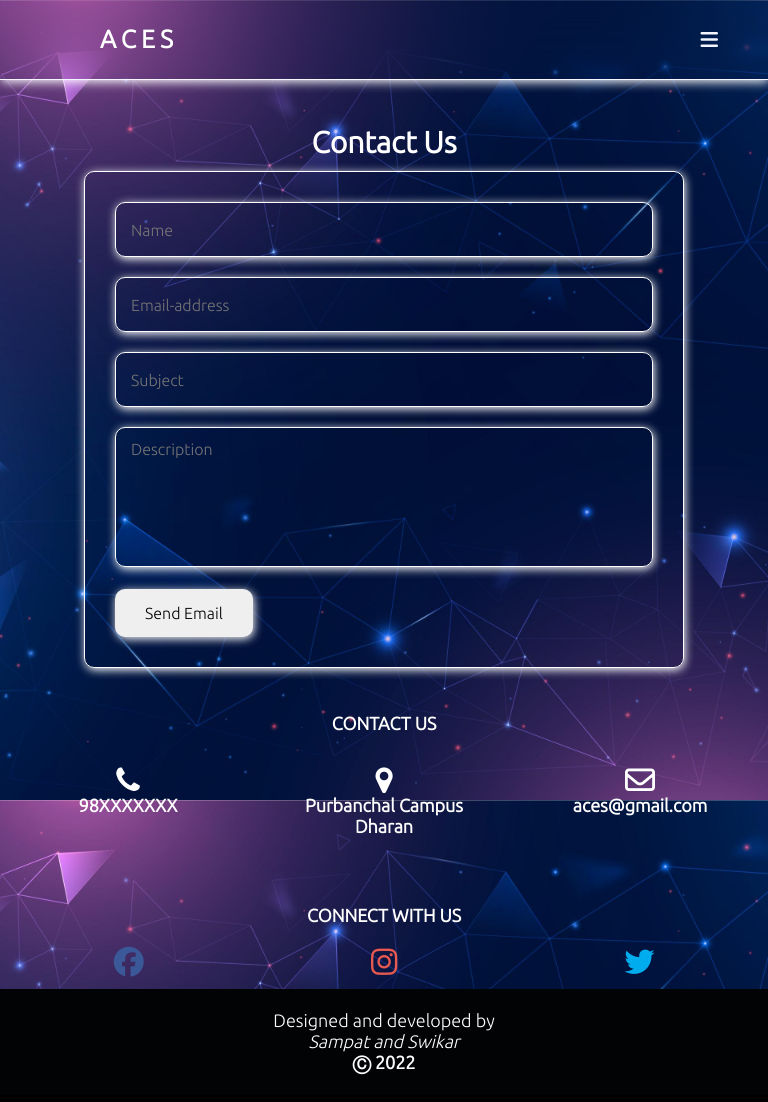
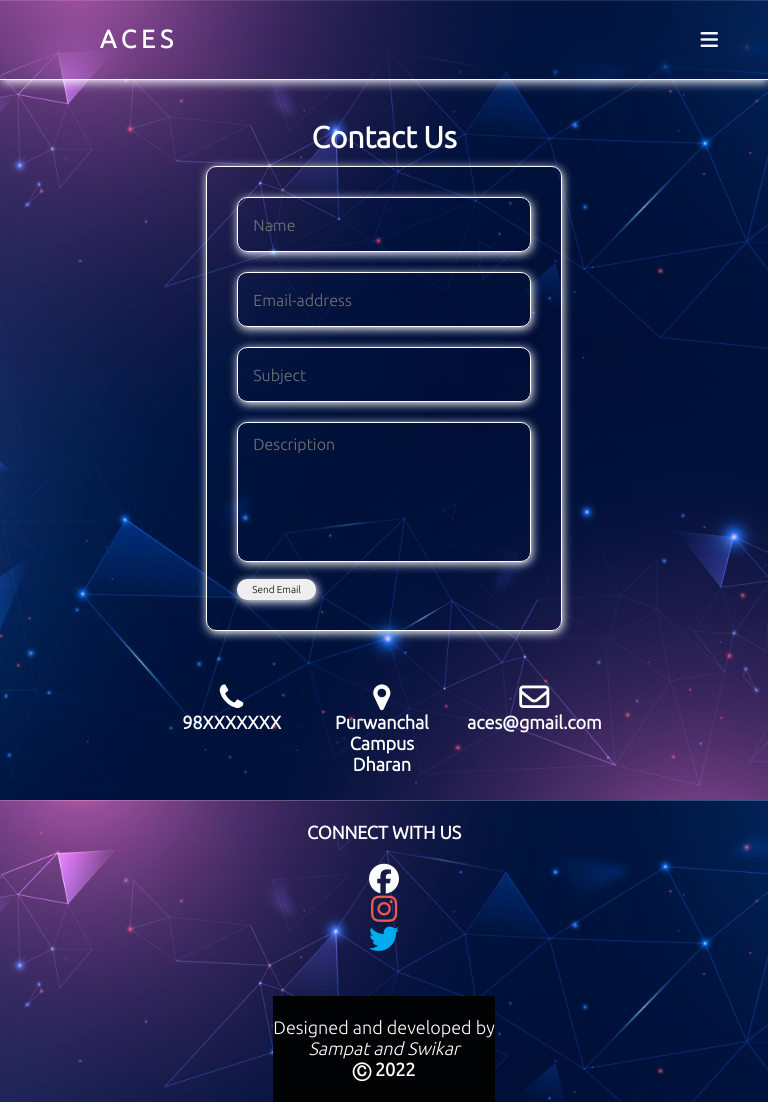
Before and after one commit to SwikarRamdam/Aces-Web-master-master, a plain HTML site: page contact/index.html in a window 768 px wide. Drawn offline with Linux system fonts and the light colour scheme.

Commit message:
responsive

```diff
--- a/contact/contact.css
+++ b/contact/contact.css
@@ -7,12 +7,6 @@
   font-family: 'Ubuntu', sans-serif;
 }
 
-body {
-  width: 100%;
-  overflow-x: hidden;
-  background-color: rgb(0, 0, 0);
-}
-
 html {
   font-size: 62.5%;
   scroll-behavior: smooth;
@@ -20,6 +14,7 @@ html {
 }
 
 body {
+
   background-size: cover;
   font-family: 'Ubuntu', sans-serif;
   width: 100%;
@@ -30,7 +25,6 @@ body {
   background-position: center;
   overflow-x: hidden;
   font-family: 'Ubuntu', sans-serif;
-  /* overflow-y: hidden; */
 }
 
 nav {
@@ -122,7 +116,7 @@ nav ul li a:hover {
   margin-left: auto;
 }
 
-@media (min-width: 576px) {
+/* @media (min-width: 576px) {
   .wrapper {
     max-width: 540px;
   }
@@ -144,7 +138,7 @@ nav ul li a:hover {
   .wrapper {
     max-width: 1140px;
   }
-}
+} */
 
 .d-grid {
   display: grid;
@@ -294,9 +288,6 @@ button.btn-contact {
   text-align: center;
   vertical-align: middle;
   cursor: pointer;
-  -webkit-user-select: none;
-  -moz-user-select: none;
-  -ms-user-select: none;
   user-select: none;
   border-radius: 10px;
   box-shadow: 1px 2px 10px white;
@@ -311,13 +302,13 @@ transition:all 0.1s ease;
   box-shadow: 1px 2px 10px white;
 }
 footer {
-
+  /* display: flex; */
   font-family: Ubuntu, sans-serif;
   bottom: 0px;
   width: 100%;
   font-size: 18px;
   height: 30vh;
-
+  margin-top: 2rem;
 }
 
 .socialmedia,
@@ -328,6 +319,8 @@ footer {
   padding: 0rem;
   color: white;
   justify-content: space-between;
+  /* display: flex; */
+  /* flex-direction: column; */
 }
 
 .row {
@@ -352,7 +345,19 @@ footer {
 p {
   color: white;
 }
-
+.wrapper{
+  margin-top: 4rem;
+}
+.contact-form{
+  max-width: 600px;
+  margin: 0 auto;
+  max-height: 600px;
+  margin: 0 auto;
+  /* border: 2px solid green; */
+  width: 100%;
+  transition: all 0.1s ease;
+  /* width: 23%; */
+}
 @media(max-width: 568px) {
   .form-mid {
     padding: 1.5rem;
@@ -404,4 +409,32 @@ p {
   nav .ham i {
     display: block;
   }
+  .text-center h1{
+    font-size: 20px;
+  }
+  .contact-form{
+    max-width: 600px;
+    margin: 0 auto;
+    max-height: 600px;
+    margin: 0 auto;
+    /* border: 2px solid green; */
+    width: 70%;
+  }
+
+  .socialmedia,
+.contact {
+  display: flex;
+  flex-direction: column;
 }
+  footer{
+    display: flex;
+    flex-direction: column;
+    margin-top: 2rem;
+  }
+  button.btn-contact {
+    font-size: 10px;
+    padding: 5px 15px;
+    margin: 15px auto 0;
+  }
+
+}
--- a/contact/index.html
+++ b/contact/index.html
@@ -2,12 +2,17 @@
 <html lang="en" dir="ltr">
   <head>
     <meta charset="utf-8">
+    <meta http-equiv="X-UA-Compatible" content="IE=edge">
+    <meta name="viewport" content="width=device-width, initial-scale=1.0">
     <title>Contact Us</title>
     <link rel="stylesheet" href="contact.css">
     <script src="https://kit.fontawesome.com/a076d05399.js"></script>
     <link rel="stylesheet" href="https://cdnjs.cloudflare.com/ajax/libs/font-awesome/4.7.0/css/font-awesome.min.css">
   </head>
   <body>
+    <div class="container">
+
+
     <nav>
     <div class="logo">ACES</div>
     <input type="checkbox" id="click">
@@ -27,8 +32,8 @@
 
   </nav>
 
-    <section class="w3l-simple-contact-form1">
-    <div class="contact-form section-gap">
+    <section >
+    <div class="contact-form">
       <div class="wrapper">
         <div class="text-center">
         <h1 style="font-size: 30px;color:rgb(255,255,255); font-style: "Sofia", sans-serif;" >Contact Us</h1><br>
@@ -59,7 +64,7 @@
   </section>
   <footer>
 
-    <p style="text-align:center;"><strong>CONTACT US</strong></p><br>
+    <p style="text-align:center;"><strong></strong></p><br>
 
     <div class="row">
       <div class="column">
@@ -68,7 +73,7 @@
       </div>
       <div class="column">
         <i class="fa fa-map-marker" aria-hidden="true" style="font-size:30px;"></i>
-        <p><strong>Purbanchal Campus</strong></p>
+        <p><strong>Purwanchal Campus</strong></p>
         <p><strong>Dharan</strong></p>
       </div>
       <div class="column">
@@ -78,7 +83,7 @@
     </div>
     <p style="text-align:center;"><strong>CONNECT WITH US</strong></p><br>
     <div class="socialmedia">
-      <a href="#" <i class="fa fa-facebook-official" aria-hidden="true" style="font-size:30px;color:#3b5998;"></i></a>
+      <a href="#" <i class="fa fa-facebook-official" aria-hidden="true" style="font-size:30px;color:white;"></i></a>
       <a href="#" <i class="fa fa-instagram" aria-hidden="true" style="font-size:30px;color:#e95950;"></i></a>
       <a href="#" <i class="fa fa-twitter" aria-hidden="true" style="font-size:30px;color:#00acee;"></i></a><br><br>
     </div>
@@ -87,5 +92,6 @@
       <p><strong>&#9400; 2022</strong></p><br>
     </div>
   </footer>
+</div>
   </body>
 </html>
--- a/events/style.css
+++ b/events/style.css
@@ -1,14 +1,10 @@
+@import url('https://fonts.googleapis.com/css2?family=Ubuntu:wght@300&display=swap');
+
 * {
     margin: 0 auto;
     padding: 0;
     box-sizing: border-box;
     font-family: 'Ubuntu', sans-serif;
-  }
-
-  body {
-    width: 100%;
-    overflow-x: hidden;
-    background-color: rgb(0, 0, 0);
   }
 
   html {
@@ -117,7 +113,7 @@
     align-items: center;
     justify-content: center;
     /* background-color:rgba(27, 31, 34, 0.85); */
-    background-image: url(/bg.jpg);
+    /* background-image: url(/bg.jpg); */
     background-size: 100% 100%;
 }
 
@@ -127,12 +123,14 @@
     position: absolute;
     left: 50%;
     top:40%;
+    margin-top: 2rem;
     border-radius: 10px;
     transform: translate(-50%, -50%);
     background-image: url(/events/pics/pahilopaila.jpg);
     background-size: 100% 100%;
     box-shadow: 1px 2px 10px white;
     animation: slider 9s infinite ease;
+    transition: all 0.3 ease;
 }
 .container{
     width: 55%;
@@ -278,8 +276,7 @@ footer {
   .link:hover {
     opacity: 1;
   }
-
-  @media (max-width: 985px) {
+  @media (max-width: 985px){
 
     nav .ham i {
         display: block;
@@ -287,7 +284,7 @@ footer {
 
 
 
-    #click:checked~.ham i:before {
+      #click:checked ~ .ham i:before {
         content: "\f00d";
       }
 
@@ -300,18 +297,17 @@ footer {
         position: fixed;
         top: 8rem;
         left: -100%;
-      height: auto;
+        height:auto;
         width: 100%;
         display: block;
         text-align: center;
         transition: all 0.s ease;
         /* background: transparent; */
-      backdrop-filter: blur(100px);
         background: #001c4b;
         content: "";
       }
 
-    #click:checked~ul {
+      #click:checked ~ ul {
         left: 0%;
       }
 
@@ -327,4 +323,6 @@ footer {
       nav .ham i {
         display: block;
       }
+
+
   }
--- a/member/members.css
+++ b/member/members.css
@@ -122,10 +122,20 @@ nav ul li a:hover {
   text-align: center;
   color: #fff;
   border-bottom: 2px solid #fff;
+
 }
+.container{
+  height: auto;
+  max-width: 100vw;
+  display: flex;
+  flex-direction: column;
+  flex-wrap: wrap;
+  border: 2px solid red;
+  justify-content: center;
+  align-items: center;
+}
+.team {
 
-.team {
-  /* border: 2px solid red; */
   display: flex;
   justify-content: center;
   width: auto;
@@ -143,7 +153,7 @@ nav ul li a:hover {
   border-radius: 20px;
   line-height: 25px;
   /* color: rgb(142, 139, 139); */
-  position: relative;
+  /* position: relative; */
   box-shadow: 1px 2px 10px #fff;
   backdrop-filter: blur(10px);
   display: flex;
--- a/style.css
+++ b/style.css
@@ -181,27 +181,26 @@ section {
 
 }
 
-/* #testionial .about-text p{
-    letter-spacing: 2px;
-} */
-    footer{
-
-    font-family: Ubuntu, sans-serif;
-    bottom: 0px;
-    width: 100%;
-    font-size: 18px;
-    height: 30vh;
-
+footer {
+  /* display: flex; */
+  font-family: Ubuntu, sans-serif;
+  bottom: 0px;
+  width: 100%;
+  font-size: 18px;
+  height: 30vh;
+  margin-top: 2rem;
 }
 
-
-.socialmedia,.contact{
+.socialmedia,
+.contact {
   display: flex;
   justify-content: space-between;
   margin: 0;
   padding: 0rem;
   color: white;
   justify-content: space-between;
+  /* display: flex; */
+  /* flex-direction: column; */
 }
 .row {
   display: flex;
@@ -271,6 +270,17 @@ p{
         display: block;
       }
 
+      .socialmedia,
+      .contact {
+        display: flex;
+        flex-direction: column;
+      }
+        footer{
+          display: flex;
+          flex-direction: column;
+          margin-top: 2rem;
+        }
+
       .profile h1 {
         font-size: 2.5rem;
       }
@@ -293,15 +303,5 @@ p{
       section {
         height: 190vh;
       }
+
 }
-@media only screen and (min-width: 600px) {
-    .about-text, .tm{
-      /* font-size: 16px; */
-      width: 60%;
-    }
-
-
-    .logo2 {
-      width: 17rem;
-    }
-  }
```
Also changed, not shown: events/index.html (+4 -12 lines), index.html (+1 -1 lines), member/index.html (+9 -6 lines), pic/9th execuive.jpg (deleted), pic/bgs.jpg (deleted), pic/hamburger.png (deleted), pic/mentor.png (deleted), 1 other file. Lines whose indentation alone changed are shown as unchanged.
